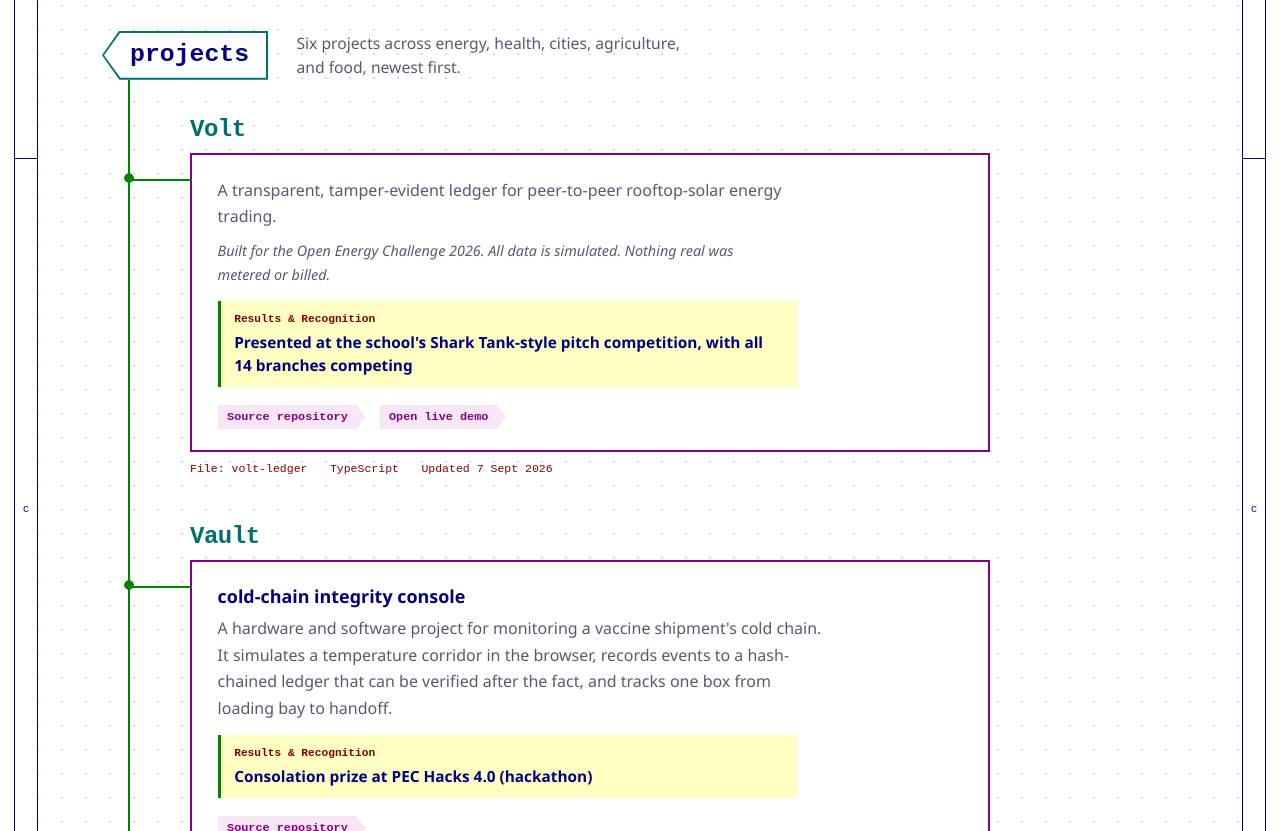
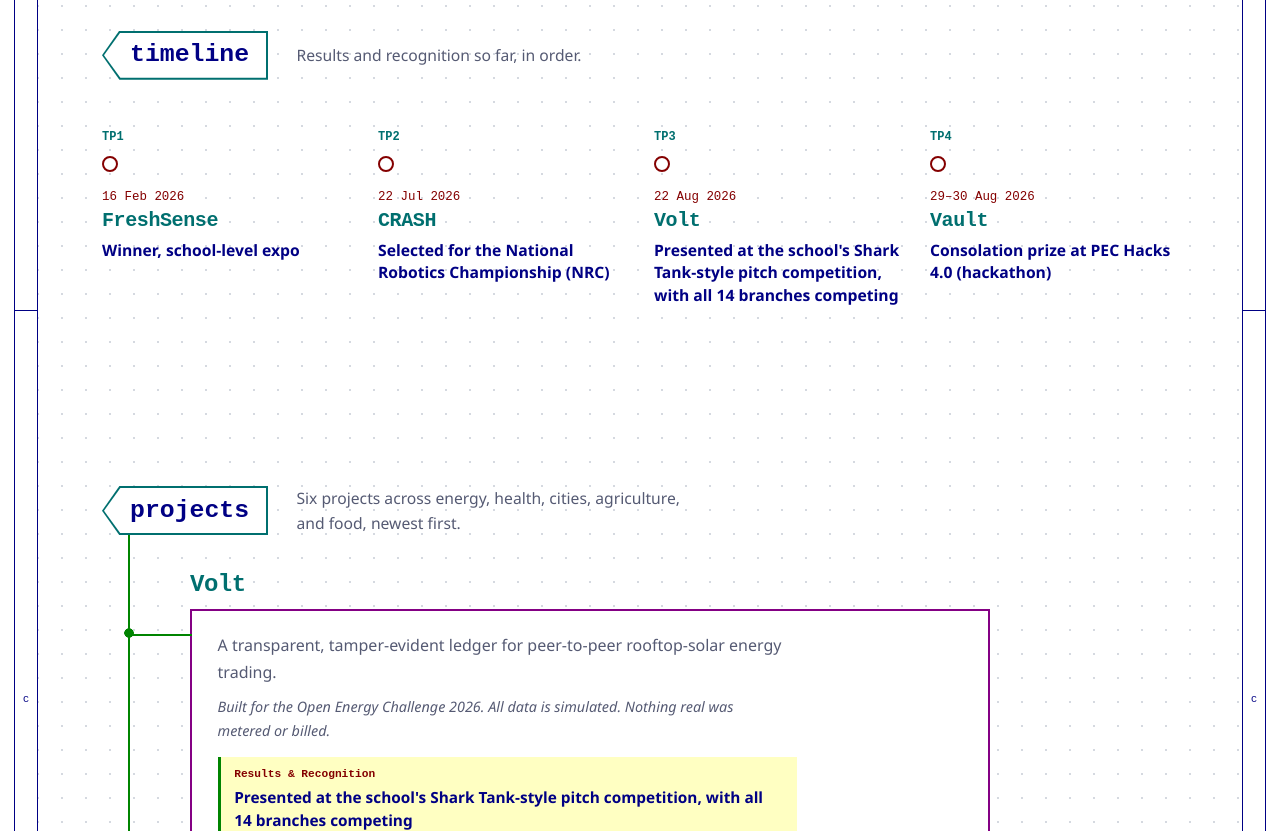
Before and after one commit to abivan100-stack/abivan-portfolio, a React (Vite) app: page / in a window 1280 px wide. Shown: the part 1280-2111 px from the top of the page. Built offline with nearby package versions, Linux system fonts and the light colour scheme; a web font is replaced by a local one.

Commit message:
Add a results timeline drawn as test points on a wire

```diff
--- a/src/App.css
+++ b/src/App.css
@@ -248,6 +248,37 @@
 @keyframes net-flash { 0%, 100% { background: var(--teal); } 20%, 65% { background: var(--green-hot); } }
 @keyframes net-flash-fill { 0%, 100% { background: var(--paper); } 20%, 65% { background: #e8ffe9; } }
 
+/* Timeline: results in date order as test points on one wire */
+.timeline { --tp-y: 44px; }
+.timeline-head { display: flex; align-items: center; flex-wrap: wrap; gap: 12px 28px; }
+.timeline-head p { max-width: 44ch; margin: 0; color: var(--muted); font-size: .98rem; line-height: 1.55; }
+.tp-wire { position: relative; display: grid; grid-auto-flow: column; grid-auto-columns: minmax(0, 1fr); gap: 0 28px; margin: 40px 0 0; padding: 0; list-style: none; }
+.tp-wire::before { position: absolute; top: var(--tp-y); right: 0; left: 0; height: 2px; margin-top: -1px; background: var(--green); content: ''; }
+.tp { position: relative; padding-top: calc(var(--tp-y) + 26px); }
+.tp-ref { position: absolute; top: calc(var(--tp-y) - 34px); left: 0; color: var(--teal); font-family: var(--mono); font-size: .75rem; font-weight: 700; }
+.tp-mark { position: absolute; top: calc(var(--tp-y) - 8px); left: 0; width: 16px; height: 16px; border: 2px solid var(--maroon); border-radius: 50%; background: var(--paper); transition: background-color 160ms ease, border-color 160ms ease, box-shadow 160ms ease; }
+.tp:has(.tp-project:hover) .tp-mark,
+.tp:focus-within .tp-mark { border-color: var(--green); background: var(--green-hot); box-shadow: 0 0 8px var(--green-hot); }
+.tp time { display: block; color: var(--maroon); font-family: var(--mono); font-size: .78rem; }
+.tp-project { display: inline-block; margin-top: .35rem; color: var(--teal); font-family: var(--mono); font-size: 1.25rem; font-weight: 600; letter-spacing: -.02em; text-decoration: underline 2px transparent; text-underline-offset: 5px; transition: text-decoration-color 160ms ease; }
+.tp-project:hover { text-decoration-color: currentColor; }
+.tp p { max-width: 30ch; margin: .4rem 0 0; color: var(--navy); font-size: .98rem; font-weight: 600; line-height: 1.45; }
+
+/* Timeline power-up: the wire draws left to right, then each test point lands in order */
+.timeline.is-armed .tp-wire::before { clip-path: inset(0 100% 0 0); }
+.timeline.is-armed .tp-mark,
+.timeline.is-armed .tp-ref { opacity: 0; transform: scale(.4); }
+.timeline.is-live .tp-wire::before { animation: wire-right 900ms ease-out forwards; }
+.timeline.is-live .tp-mark,
+.timeline.is-live .tp-ref { animation: tp-land 260ms ease-out forwards; animation-delay: calc(180ms + var(--n) * 200ms); }
+@keyframes wire-right { 99% { clip-path: inset(0); } 100% { clip-path: none; } }
+@keyframes tp-land { to { opacity: 1; transform: none; } }
+
+/* A timeline link flashes the project sheet it lands on */
+.sub-sheet { scroll-margin-top: 24px; }
+.sub-sheet.is-flashing .sheet-box { animation: sheet-flash 1100ms ease-out 350ms; }
+@keyframes sheet-flash { 0%, 100% { border-color: var(--magenta); box-shadow: none; } 20%, 65% { border-color: var(--green-hot); box-shadow: 0 0 0 4px #e8ffe9; } }
+
 /* About */
 .about-copy { max-width: 62ch; }
 .about-copy p { margin: 0; color: var(--muted); font-size: 1.05rem; line-height: 1.7; }
@@ -391,6 +422,13 @@
 
   .about,
   .contact { grid-template-columns: minmax(0, 1fr); }
+  .tp-wire { grid-auto-flow: row; gap: 32px; margin-top: 32px; padding-left: 36px; }
+  .tp-wire::before { top: 0; bottom: 0; left: 7px; width: 2px; height: auto; margin: 0 0 0 -1px; }
+  .tp { padding-top: 0; }
+  .tp-ref { position: static; display: block; }
+  .tp-mark { top: 0; left: -37px; }
+  .timeline.is-armed .tp-wire::before { clip-path: inset(0 0 100% 0); }
+  .timeline.is-live .tp-wire::before { animation-name: wire-down; }
   .work { --bus-x: 14px; --indent: 36px; --wire-y: 3.5rem; --gap: 40px; }
   .work-head p { order: -1; }
   .sheet-name { font-size: 1.25rem; }
@@ -412,5 +450,8 @@
   *, *::before, *::after { scroll-behavior: auto !important; animation: none !important; transition-duration: .01ms !important; }
   .work.is-armed .sheet-bus::before,
   .work.is-armed .sub-sheet::before,
-  .work.is-armed .sub-sheet::after { clip-path: none; }
+  .work.is-armed .sub-sheet::after,
+  .timeline.is-armed .tp-wire::before { clip-path: none; }
+  .timeline.is-armed .tp-mark,
+  .timeline.is-armed .tp-ref { opacity: 1; transform: none; }
 }
--- a/src/App.tsx
+++ b/src/App.tsx
@@ -1,4 +1,4 @@
-import { useEffect, useRef, useState, type CSSProperties } from 'react'
+import { useEffect, useState, type CSSProperties } from 'react'
 import projects from './data/projects.json'
 import './App.css'
 
@@ -31,6 +31,26 @@ const rulerLetters = ['A', 'B', 'C', 'D', 'E', 'F']
 const formatDate = (iso: string) =>
   new Date(iso).toLocaleDateString('en-GB', { day: 'numeric', month: 'short', year: 'numeric', timeZone: 'UTC' })
 
+// One day, or a first and last day: "29–30 Aug 2026" within a month, otherwise both dates in full.
+const formatDateRange = ([first, last]: string[]) => {
+  if (!last || last === first) return formatDate(first)
+  if (first.slice(0, 7) === last.slice(0, 7)) return `${Number(first.slice(8))}–${formatDate(last)}`
+  return `${formatDate(first)} to ${formatDate(last)}`
+}
+
+const projectAnchor = (slug: string) => `project-${slug}`
+
+// Every dated result, oldest first, for the timeline.
+const milestones = projects
+  .filter((project) => project.recognition && project.recognitionDates?.length)
+  .map((project) => ({
+    slug: project.slug,
+    title: project.name.split(/\s+--\s+/, 1)[0],
+    text: project.recognition as string,
+    dates: project.recognitionDates as string[],
+  }))
+  .sort((a, b) => a.dates[0].localeCompare(b.dates[0]))
+
 function NetLabel({ id, children }: { id: string; children: string }) {
   return (
     <h2 className="net-label" id={id}>
@@ -42,7 +62,7 @@ function NetLabel({ id, children }: { id: string; children: string }) {
 function ProjectSheet({ project, index }: { project: Project; index: number }) {
   const [projectTitle, projectSubtitle] = project.name.split(/\s+--\s+/, 2)
   return (
-    <li className="sub-sheet" style={{ '--n': index } as CSSProperties}>
+    <li className="sub-sheet" id={projectAnchor(project.slug)} style={{ '--n': index } as CSSProperties}>
       <h3 className="sheet-name">
         {project.url ? <a href={project.url} target="_blank" rel="noreferrer">{projectTitle}</a> : projectTitle}
       </h3>
@@ -77,7 +97,6 @@ function ProjectSheet({ project, index }: { project: Project; index: number }) {
 function App() {
   const [activeSection, setActiveSection] = useState<string | null>(null)
   const [heroView, setHeroView] = useState<HeroView>(readSavedView)
-  const workRef = useRef<HTMLElement>(null)
   const orderedProjects = [...projects].sort((a, b) => Date.parse(b.updatedAt) - Date.parse(a.updatedAt))
   const lastUpdated = orderedProjects[0] ? formatDate(orderedProjects[0].updatedAt) : ''
 
@@ -106,19 +125,22 @@ function App() {
     }
   }, [heroView])
 
-  // The projects bus is drawn in the first time it scrolls into view. Wires are only hidden once JS
-  // has armed the section, so without IntersectionObserver or with reduced motion they simply show.
+  // Wires in [data-power-up] sections (the timeline and the projects bus) are drawn in the first time each
+  // scrolls into view. They are only hidden once JS has armed them, so without IntersectionObserver or
+  // with reduced motion they simply show.
   useEffect(() => {
-    const work = workRef.current
-    if (!work || !('IntersectionObserver' in window) || window.matchMedia('(prefers-reduced-motion: reduce)').matches) return
+    const sections = [...document.querySelectorAll<HTMLElement>('[data-power-up]')]
+    if (!sections.length || !('IntersectionObserver' in window) || window.matchMedia('(prefers-reduced-motion: reduce)').matches) return
 
-    work.classList.add('is-armed')
+    sections.forEach((section) => section.classList.add('is-armed'))
     const observer = new IntersectionObserver((entries) => {
-      if (!entries.some((entry) => entry.isIntersecting)) return
-      work.classList.add('is-live')
-      observer.disconnect()
+      entries.forEach((entry) => {
+        if (!entry.isIntersecting) return
+        entry.target.classList.add('is-live')
+        observer.unobserve(entry.target)
+      })
     }, { threshold: 0.12 })
-    observer.observe(work)
+    sections.forEach((section) => observer.observe(section))
     return () => observer.disconnect()
   }, [])
 
@@ -128,15 +150,19 @@ function App() {
       const link = event.target instanceof Element ? event.target.closest('a[href^="#"]') : null
       const id = link?.getAttribute('href')?.slice(1)
       const target = id ? document.getElementById(id) : null
-      // Only section links have a label to highlight; #top wraps the whole page.
-      const label = target?.tagName === 'SECTION' ? target.querySelector<HTMLElement>('.net-label') : null
-      if (!label) return
-      label.classList.remove('is-flashing')
-      void label.offsetWidth // restart the animation if the same label is clicked twice
-      label.classList.add('is-flashing')
+      // Section links flash the section's net label and timeline links flash the project's sheet;
+      // #top wraps the whole page, so it flashes nothing.
+      const flashed = target?.tagName === 'SECTION'
+        ? target.querySelector<HTMLElement>('.net-label')
+        : target?.classList.contains('sub-sheet') ? target : null
+      if (!flashed) return
+      flashed.classList.remove('is-flashing')
+      void flashed.offsetWidth // restart the animation if the same link is clicked twice
+      flashed.classList.add('is-flashing')
     }
     const onAnimationEnd = (event: AnimationEvent) => {
-      if (event.animationName === 'net-flash' && event.target instanceof Element) event.target.classList.remove('is-flashing')
+      if (!['net-flash', 'sheet-flash'].includes(event.animationName) || !(event.target instanceof Element)) return
+      event.target.closest('.is-flashing')?.classList.remove('is-flashing')
     }
     document.addEventListener('click', onClick)
     document.addEventListener('animationend', onAnimationEnd)
@@ -229,7 +255,25 @@ function App() {
             </div>
           </section>
 
-          <section ref={workRef} className="work section" id="work" aria-labelledby="work-title">
+          <section className="timeline section" id="timeline" aria-labelledby="timeline-title" data-power-up>
+            <div className="timeline-head">
+              <NetLabel id="timeline-title">timeline</NetLabel>
+              <p>Results and recognition so far, in order.</p>
+            </div>
+            <ol className="tp-wire">
+              {milestones.map((milestone, index) => (
+                <li className="tp" key={milestone.slug} style={{ '--n': index } as CSSProperties}>
+                  <span className="tp-ref" aria-hidden="true">TP{index + 1}</span>
+                  <span className="tp-mark" aria-hidden="true" />
+                  <time dateTime={milestone.dates[0]}>{formatDateRange(milestone.dates)}</time>
+                  <a className="tp-project" href={`#${projectAnchor(milestone.slug)}`}>{milestone.title}</a>
+                  <p>{milestone.text}</p>
+                </li>
+              ))}
+            </ol>
+          </section>
+
+          <section className="work section" id="work" aria-labelledby="work-title" data-power-up>
             <div className="work-head">
               <NetLabel id="work-title">projects</NetLabel>
               <p>Six projects across energy, health, cities, agriculture, and food, newest first.</p>
--- a/src/data/projects.json
+++ b/src/data/projects.json
@@ -5,6 +5,9 @@
     "summary": "A transparent, tamper-evident ledger for peer-to-peer rooftop-solar energy trading.",
     "contextNote": "Built for the Open Energy Challenge 2026. All data is simulated. Nothing real was metered or billed.",
     "recognition": "Presented at the school's Shark Tank-style pitch competition, with all 14 branches competing",
+    "recognitionDates": [
+      "2026-08-22"
+    ],
     "url": "https://github.com/abivan100-stack/volt-ledger",
     "demoUrl": "https://volt-ledger.vercel.app",
     "language": "TypeScript",
@@ -18,6 +21,10 @@
     "summary": "A hardware and software project for monitoring a vaccine shipment's cold chain. It simulates a temperature corridor in the browser, records events to a hash-chained ledger that can be verified after the fact, and tracks one box from loading bay to handoff.",
     "contextNote": null,
     "recognition": "Consolation prize at PEC Hacks 4.0 (hackathon)",
+    "recognitionDates": [
+      "2026-08-29",
+      "2026-08-30"
+    ],
     "url": "https://github.com/abivan100-stack/vault",
     "demoUrl": null,
     "language": "TypeScript",
@@ -31,6 +38,9 @@
     "summary": "A single-origin web application that maps road accidents across Greater Chennai, ranks the deadliest junctions by severity-weighted risk score, and turns every hotspot into an evidence-based intervention recommendation. Includes analytics dashboards, area comparison, citizen reporting, Monte Carlo simulation, and an AI data assistant.",
     "contextNote": null,
     "recognition": "Selected for the National Robotics Championship (NRC)",
+    "recognitionDates": [
+      "2026-07-22"
+    ],
     "url": "https://github.com/abivan100-stack/C.R.A.S.H",
     "demoUrl": null,
     "language": "JavaScript",
@@ -44,6 +54,7 @@
     "summary": "Nine inputs. The engine derives body composition, energy demand, a training prescription, heart-rate ceilings and a recovery target. No wearable required.",
     "contextNote": null,
     "recognition": null,
+    "recognitionDates": null,
     "url": "https://github.com/abivan100-stack/pulse-fit",
     "demoUrl": null,
     "language": "HTML",
@@ -57,6 +68,7 @@
     "summary": "A landing page for Agrifly, a precision-agriculture concept: \"a survey that reads every parcel of your farm on a set cadence. You can act on current conditions as they unfold.\"",
     "contextNote": null,
     "recognition": null,
+    "recognitionDates": null,
     "url": "https://github.com/abivan100-stack/agrifly",
     "demoUrl": null,
     "language": "HTML",
@@ -70,6 +82,9 @@
     "summary": "An ESP32 build that checks food for spoilage on a conveyor belt. An IR sensor stops each item under two gas sensors, which compare its reading against a clean-air baseline the system calibrates at start-up. The verdict, FRESH or ROTTEN, shows on an LCD and is sent to the Blynk IoT cloud for remote monitoring. Built as a three-person team project.",
     "contextNote": null,
     "recognition": "Winner, school-level expo",
+    "recognitionDates": [
+      "2026-02-16"
+    ],
     "url": null,
     "demoUrl": null,
     "language": "Arduino C++",
```
Also changed, not shown: scripts/sync-projects.mjs (+7 -4 lines).
